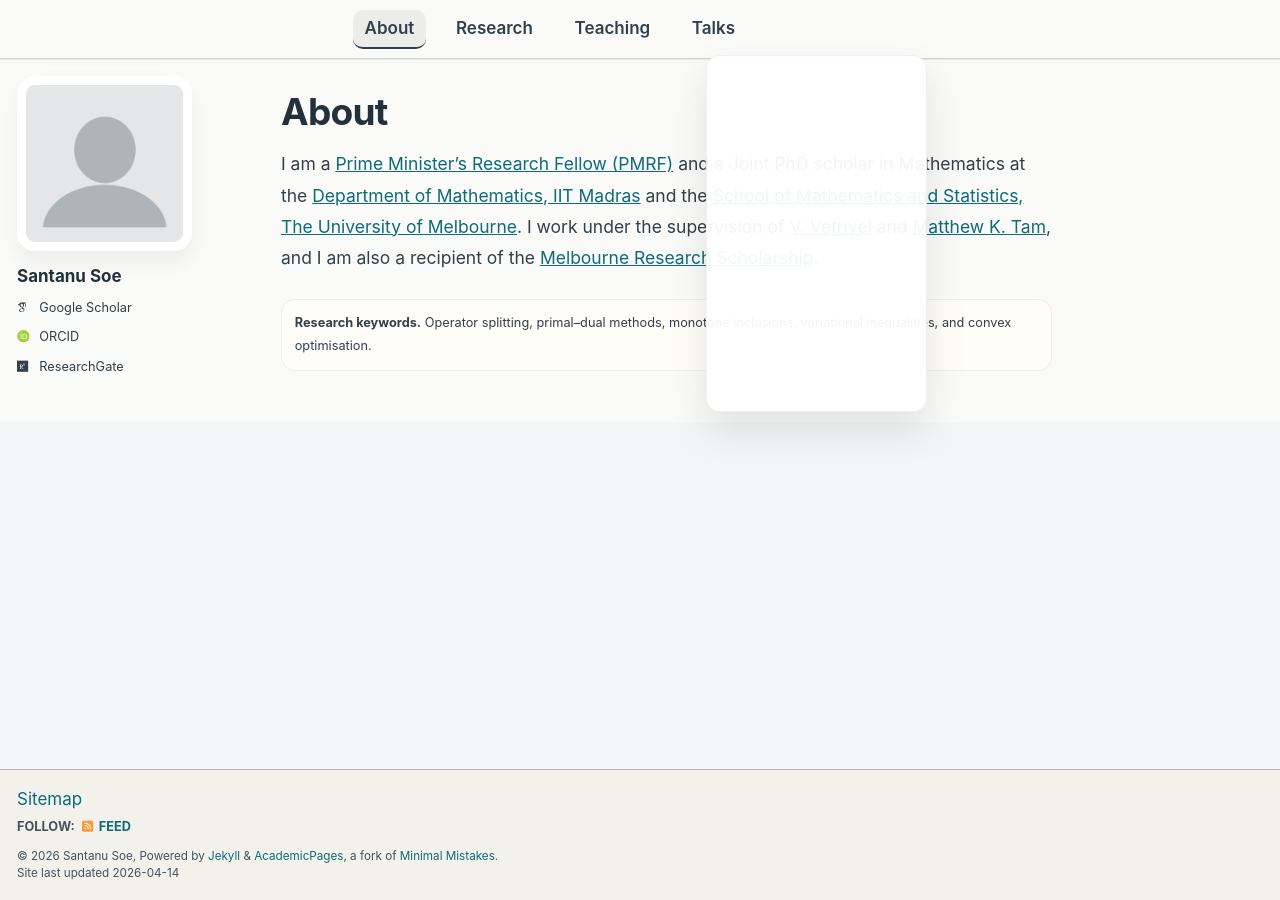
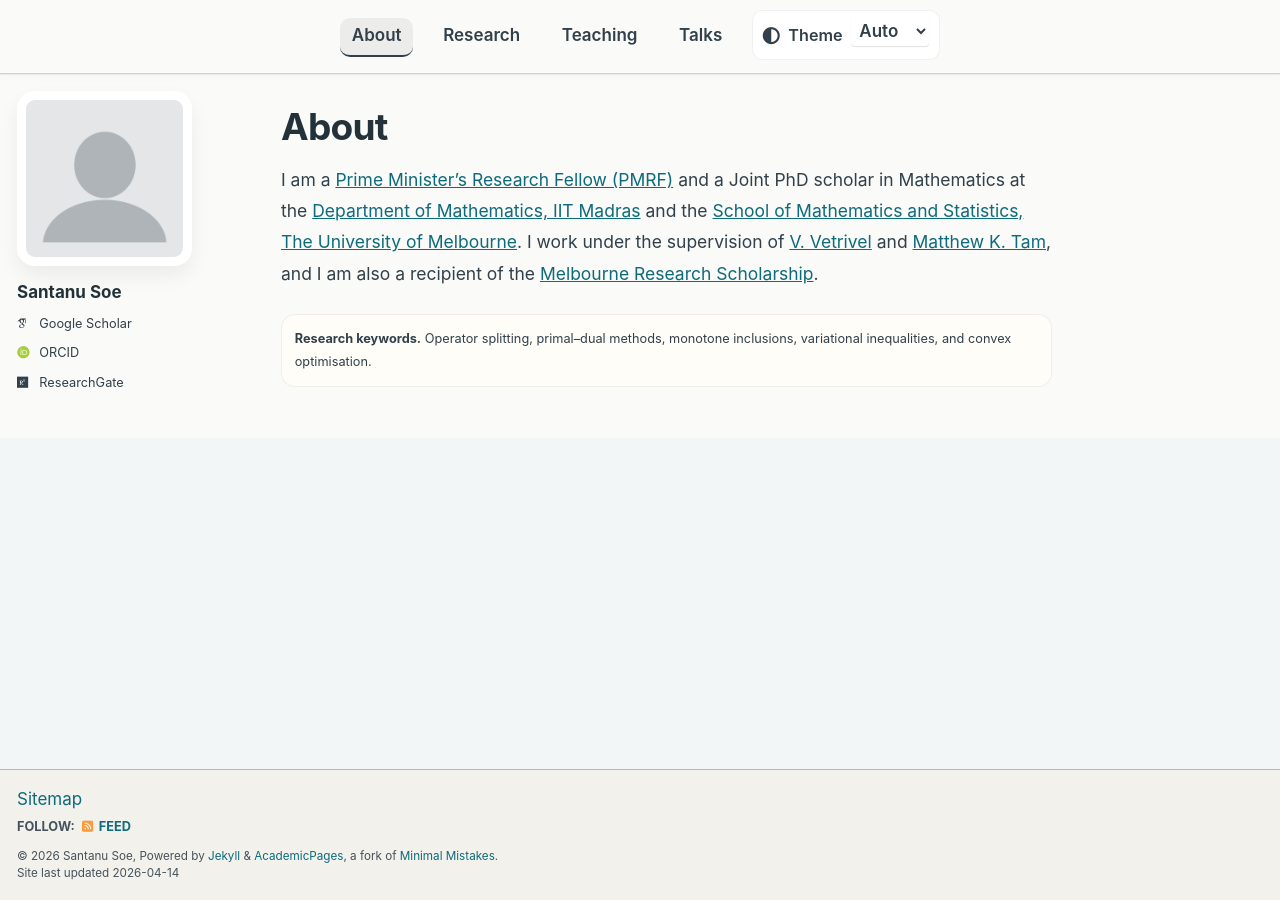
Before and after one commit to santanusoe/santanusoe.github.io, a Jekyll site: the page built from _pages/about.md, in a window 1280 px wide. Built offline with Jekyll 4.4.1, drawn with Linux system fonts in a browser that asks for light colours; some web fonts are replaced; a script bundle is joined from its source files by our own code; library files that are not in the unit come from our copies.

Commit message:
Replace broken theme dropdown with simple time-of-day selector

```diff
--- a/_includes/footer/custom.html
+++ b/_includes/footer/custom.html
@@ -18,17 +18,23 @@
 <script>
   (() => {
     const THEME_STORAGE_KEY = 'theme-preference';
-    const themeLabels = { auto: 'Auto', dawn: 'Dawn', day: 'Day', dusk: 'Dusk', night: 'Night' };
-    const themeIcons = { auto: 'fa-circle-half-stroke', dawn: 'fa-sun', day: 'fa-sun', dusk: 'fa-cloud-sun', night: 'fa-moon' };
-    const themeColors = { dawn: '#fbf2e8', day: '#fafaf8', dusk: '#1b2231', night: '#0f151a' };
-
+    const themeIcons = {
+      auto: 'fa-circle-half-stroke',
+      dawn: 'fa-sun',
+      day: 'fa-sun',
+      dusk: 'fa-cloud-sun',
+      night: 'fa-moon'
+    };
+    const themeColors = {
+      dawn: '#fbf2e8',
+      day: '#fafaf8',
+      dusk: '#1b2231',
+      night: '#0f151a'
+    };
+    const validThemes = ['auto', 'dawn', 'day', 'dusk', 'night'];
     const root = document.documentElement;
-    const themeToggle = document.getElementById('theme-toggle');
-    const themeButton = themeToggle ? themeToggle.querySelector('.theme-switcher__button') : null;
-    const themeMenu = themeToggle ? themeToggle.querySelector('.theme-switcher__menu') : null;
-    const themeValue = document.getElementById('theme-value');
+    const themeSelect = document.getElementById('theme-select');
     const themeIcon = document.getElementById('theme-icon');
-    const themeOptions = themeMenu ? Array.from(themeMenu.querySelectorAll('[data-theme-choice]')) : [];
     const prefetched = new Set();
 
     const getAutoTheme = () => {
@@ -41,16 +47,6 @@
 
     const resolveTheme = (preference) => preference === 'auto' ? getAutoTheme() : preference;
 
-    const readPreference = () => {
-      const preference = root.dataset.themePreference;
-      if (preference && themeLabels[preference]) return preference;
-      try {
-        const savedPreference = window.localStorage.getItem(THEME_STORAGE_KEY);
-        if (savedPreference && themeLabels[savedPreference]) return savedPreference;
-      } catch (_) {}
-      return 'auto';
-    };
-
     const updateThemeMeta = (theme) => {
       const metaTheme = document.querySelector('meta[name="theme-color"]');
       if (metaTheme) {
@@ -58,48 +54,44 @@
       }
     };
 
-    const updateThemeUI = (preference, resolvedTheme) => {
-      if (themeValue) themeValue.textContent = themeLabels[preference] || themeLabels.auto;
+    const updateThemeUI = (preference) => {
+      if (themeSelect) {
+        themeSelect.value = preference;
+      }
       if (themeIcon) {
-        const iconClass = themeIcons[preference] || themeIcons.auto;
-        themeIcon.className = 'fa-solid ' + iconClass;
-        themeIcon.setAttribute('title', preference === 'auto' ? 'Theme: Auto (' + (themeLabels[resolvedTheme] || resolvedTheme) + ')' : 'Theme: ' + (themeLabels[preference] || preference));
+        themeIcon.className = 'fa-solid ' + (themeIcons[preference] || themeIcons.auto);
       }
-      themeOptions.forEach((option) => {
-        const isActive = option.dataset.themeChoice === preference;
-        option.classList.toggle('is-active', isActive);
-        option.setAttribute('aria-checked', isActive ? 'true' : 'false');
-      });
     };
 
     const applyTheme = (preference, persist = true) => {
-      const normalizedPreference = themeLabels[preference] ? preference : 'auto';
+      const normalizedPreference = validThemes.includes(preference) ? preference : 'auto';
       const resolvedTheme = resolveTheme(normalizedPreference);
       root.dataset.themePreference = normalizedPreference;
       root.dataset.theme = resolvedTheme;
       updateThemeMeta(resolvedTheme);
-      updateThemeUI(normalizedPreference, resolvedTheme);
+      updateThemeUI(normalizedPreference);
       if (persist) {
-        try { window.localStorage.setItem(THEME_STORAGE_KEY, normalizedPreference); } catch (_) {}
+        try {
+          window.localStorage.setItem(THEME_STORAGE_KEY, normalizedPreference);
+        } catch (_) {}
       }
     };
 
-    const openThemeMenu = () => {
-      if (!themeToggle || !themeButton || !themeMenu) return;
-      themeToggle.classList.add('is-open');
-      themeMenu.hidden = false;
-      themeButton.setAttribute('aria-expanded', 'true');
-    };
-
-    const closeThemeMenu = () => {
-      if (!themeToggle || !themeButton || !themeMenu) return;
-      themeToggle.classList.remove('is-open');
-      themeMenu.hidden = true;
-      themeButton.setAttribute('aria-expanded', 'false');
+    const readPreference = () => {
+      const current = root.dataset.themePreference;
+      if (current && validThemes.includes(current)) return current;
+      try {
+        const savedPreference = window.localStorage.getItem(THEME_STORAGE_KEY);
+        if (savedPreference && validThemes.includes(savedPreference)) return savedPreference;
+      } catch (_) {}
+      return 'auto';
     };
 
     const isInternalNavigation = (url) =>
-      url.origin === window.location.origin && !url.hash && !url.href.startsWith('mailto:') && !url.href.startsWith('tel:');
+      url.origin === window.location.origin &&
+      !url.hash &&
+      !url.href.startsWith('mailto:') &&
+      !url.href.startsWith('tel:');
 
     const prefetchPage = (href) => {
       if (!href || prefetched.has(href)) return;
@@ -123,28 +115,16 @@
 
     applyTheme(readPreference(), false);
 
-    if (themeButton && themeMenu) {
-      themeButton.addEventListener('click', () => { themeMenu.hidden ? openThemeMenu() : closeThemeMenu(); });
-      themeOptions.forEach((option) => {
-        option.addEventListener('click', () => {
-          applyTheme(option.dataset.themeChoice || 'auto');
-          closeThemeMenu();
-          themeButton.focus();
-        });
-      });
-      document.addEventListener('click', (event) => {
-        if (!themeToggle.contains(event.target)) closeThemeMenu();
-      });
-      document.addEventListener('keydown', (event) => {
-        if (event.key === 'Escape') {
-          closeThemeMenu();
-          themeButton.focus();
-        }
+    if (themeSelect) {
+      themeSelect.addEventListener('change', (event) => {
+        applyTheme(event.target.value || 'auto');
       });
     }
 
     window.setInterval(() => {
-      if (readPreference() === 'auto') applyTheme('auto', false);
+      if (readPreference() === 'auto') {
+        applyTheme('auto', false);
+      }
     }, 60000);
 
     document.addEventListener('mouseover', (event) => queuePrefetch(event.target.closest('a[href]')), { passive: true });
--- a/_includes/head/custom.html
+++ b/_includes/head/custom.html
@@ -66,14 +66,13 @@
     --nav-text: #31404a;
     --nav-hover-bg: rgba(0, 0, 0, 0.045);
     --nav-selected-bg: rgba(0, 0, 0, 0.06);
-    --card-bg: rgba(255, 255, 255, 0.94);
+    --card-bg: rgba(255, 255, 255, 0.96);
     --card-border: rgba(0, 0, 0, 0.06);
     --notice-bg: #fffdf8;
     --notice-border: rgba(0, 0, 0, 0.06);
     --footer-bg: #f3f1eb;
     --footer-text: #45525c;
-    --button-shadow: 0 6px 14px rgba(0, 0, 0, 0.05);
-    --menu-shadow: 0 18px 40px rgba(0, 0, 0, 0.10);
+    --control-bg: rgba(255, 255, 255, 0.96);
   }
 
   html[data-theme="dawn"] {
@@ -94,8 +93,7 @@
     --notice-border: rgba(138, 90, 43, 0.16);
     --footer-bg: #efe4d8;
     --footer-text: #5a493b;
-    --button-shadow: 0 8px 18px rgba(96, 63, 26, 0.08);
-    --menu-shadow: 0 18px 40px rgba(96, 63, 26, 0.14);
+    --control-bg: rgba(255, 250, 244, 0.98);
   }
 
   html[data-theme="day"] {
@@ -110,14 +108,13 @@
     --nav-text: #31404a;
     --nav-hover-bg: rgba(0, 0, 0, 0.045);
     --nav-selected-bg: rgba(0, 0, 0, 0.06);
-    --card-bg: rgba(255, 255, 255, 0.94);
+    --card-bg: rgba(255, 255, 255, 0.96);
     --card-border: rgba(0, 0, 0, 0.06);
     --notice-bg: #fffdf8;
     --notice-border: rgba(0, 0, 0, 0.06);
     --footer-bg: #f3f1eb;
     --footer-text: #45525c;
-    --button-shadow: 0 6px 14px rgba(0, 0, 0, 0.05);
-    --menu-shadow: 0 18px 40px rgba(0, 0, 0, 0.10);
+    --control-bg: rgba(255, 255, 255, 0.96);
   }
 
   html[data-theme="dusk"] {
@@ -138,8 +135,7 @@
     --notice-border: rgba(255, 255, 255, 0.10);
     --footer-bg: #141a27;
     --footer-text: #c6d0e3;
-    --button-shadow: 0 8px 20px rgba(0, 0, 0, 0.22);
-    --menu-shadow: 0 18px 40px rgba(0, 0, 0, 0.28);
+    --control-bg: rgba(35, 45, 64, 0.97);
   }
 
   html[data-theme="night"] {
@@ -160,38 +156,56 @@
     --notice-border: rgba(255, 255, 255, 0.08);
     --footer-bg: #0c1115;
     --footer-text: #c2ced7;
-    --button-shadow: 0 8px 20px rgba(0, 0, 0, 0.18);
-    --menu-shadow: 0 18px 40px rgba(0, 0, 0, 0.30);
+    --control-bg: #172028;
   }
 
   html[data-theme] body { background: var(--site-bg); color: var(--site-text); }
-  html[data-theme] .masthead { background: var(--masthead-bg); border-bottom-color: var(--masthead-border); box-shadow: 0 2px 8px rgba(0,0,0,.02); }
-  html[data-theme] .site-nav-links__item a,
-  html[data-theme] .theme-switcher__button { color: var(--nav-text); }
+  html[data-theme] .masthead { background: var(--masthead-bg); border-bottom-color: var(--masthead-border); }
+  html[data-theme] .site-nav-links__item a { color: var(--nav-text); }
   html[data-theme] .site-nav-links__item a:hover,
-  html[data-theme] .site-nav-links__item a:focus-visible,
-  html[data-theme] .theme-switcher__button:hover,
-  html[data-theme] .theme-switcher__button:focus-visible { background: var(--nav-hover-bg); border-bottom-color: currentColor; box-shadow: var(--button-shadow); outline: none; }
-  html[data-theme] .site-nav-links__item.selected a { background: var(--nav-selected-bg); border-bottom-color: currentColor; }
+  html[data-theme] .site-nav-links__item a:focus-visible {
+    background: var(--nav-hover-bg);
+    border-bottom-color: currentColor;
+    outline: none;
+  }
+  html[data-theme] .site-nav-links__item.selected a {
+    background: var(--nav-selected-bg);
+    border-bottom-color: currentColor;
+  }
+
   html[data-theme] .page__title,
   html[data-theme] .page__content h2,
   html[data-theme] .compact-list__title,
   html[data-theme] .author__name { color: var(--heading-text); }
+
   html[data-theme] .page__content,
   html[data-theme] .page__content p,
   html[data-theme] .page__content li,
   html[data-theme] .compact-list__meta,
   html[data-theme] .author__urls a,
   html[data-theme] .author__urls li { color: var(--site-text); }
+
   html[data-theme] a { color: var(--link-color); }
   html[data-theme] a:hover,
   html[data-theme] a:focus-visible { color: var(--link-hover); }
+
   html[data-theme] .notice--primary,
   html[data-theme] .notice--info,
   html[data-theme] .notice--success,
-  html[data-theme] .notice--warning { background: var(--notice-bg); border-color: var(--notice-border); color: var(--site-text); box-shadow: none; }
-  html[data-theme] .archive__item { background: var(--card-bg); border-color: var(--card-border); box-shadow: none; }
-  html[data-theme] .archive__item:hover { border-color: var(--card-border); box-shadow: var(--button-shadow); }
+  html[data-theme] .notice--warning {
+    background: var(--notice-bg);
+    border-color: var(--notice-border);
+    color: var(--site-text);
+    box-shadow: none;
+  }
+
+  html[data-theme] .archive__item {
+    background: var(--card-bg);
+    border-color: var(--card-border);
+    box-shadow: none;
+  }
+
+  html[data-theme] .archive__item:hover { border-color: var(--card-border); }
   html[data-theme] .pub-item,
   html[data-theme] .compact-list__item,
   html[data-theme] .page__content h2 { border-bottom-color: var(--card-border); }
@@ -200,47 +214,65 @@
   html[data-theme] .page__footer footer { background: var(--footer-bg); color: var(--footer-text); }
   html[data-theme] .page__footer a { color: var(--link-color); }
 
-  .theme-switcher { position: relative; }
-  .theme-switcher__button {
-    display: inline-flex; align-items: center; justify-content: center; gap: .46rem; min-height: auto; padding: .34rem .7rem;
-    border-radius: 10px; font-weight: 600; border: 0; border-bottom: 2px solid transparent; background: transparent;
-    cursor: pointer; font: inherit; line-height: 1.2;
-    transition: background-color .14s ease,border-color .14s ease,color .14s ease,box-shadow .18s ease,transform .18s ease;
+  .theme-switcher__control {
+    display: inline-flex;
+    align-items: center;
+    gap: .5rem;
+    padding: .28rem .58rem;
+    border-radius: 10px;
+    border: 1px solid var(--card-border);
+    background: var(--control-bg);
+    color: var(--nav-text);
+    cursor: pointer;
   }
-  .theme-switcher__button:focus-visible { transform: translateY(-1px); }
-  .theme-switcher__label { font-size: .95rem; }
-  .theme-switcher__value { font-size: .86rem; opacity: .86; }
-  .theme-switcher__caret { font-size: .78rem; opacity: .7; transition: transform .18s ease; }
-  .theme-switcher.is-open .theme-switcher__caret { transform: rotate(180deg); }
-  .theme-switcher__menu {
-    position: absolute; top: calc(100% + .55rem); right: 0; z-index: 60; min-width: 13rem; padding: .38rem;
-    display: grid; gap: .22rem; background: var(--card-bg); border: 1px solid var(--card-border); border-radius: 14px; box-shadow: var(--menu-shadow);
+
+  .theme-switcher__label {
+    font-size: .95rem;
+    font-weight: 600;
+    color: var(--nav-text);
   }
-  .theme-switcher__option {
-    width: 100%; padding: .58rem .72rem; display: grid; gap: .06rem; text-align: left; border: 0; border-radius: 10px;
-    background: transparent; color: var(--site-text); cursor: pointer; font: inherit;
+
+  .theme-switcher__select {
+    border: 0;
+    background: transparent;
+    color: var(--nav-text);
+    font: inherit;
+    font-weight: 600;
+    padding-right: .15rem;
+    min-width: 4.6rem;
+    cursor: pointer;
   }
-  .theme-switcher__option:hover,
-  .theme-switcher__option:focus-visible { background: var(--nav-hover-bg); outline: none; }
-  .theme-switcher__option.is-active { background: var(--nav-selected-bg); }
-  .theme-switcher__option-label { font-size: .95rem; font-weight: 600; color: var(--heading-text); }
-  .theme-switcher__option-meta { font-size: .8rem; color: var(--muted-text); }
+
+  .theme-switcher__select:focus {
+    outline: none;
+  }
+
+  .theme-switcher__select option {
+    color: #111;
+    background: #fff;
+  }
 
   @media (max-width: 768px) {
     .site-nav-links__toggle { display: block !important; }
-    .theme-switcher { width: 100%; }
-    .theme-switcher__button {
-      width: 100%; min-height: 2.55rem; justify-content: center; padding: .42rem .72rem; font-size: 1rem;
-      border: 1px solid var(--card-border); border-bottom: 1px solid var(--card-border); border-radius: 12px; background: var(--card-bg); box-shadow: none;
+    .theme-switcher {
+      width: 100%;
     }
-    .theme-switcher__menu { position: static; min-width: 100%; margin-top: .38rem; box-shadow: none; }
+
+    .theme-switcher__control {
+      width: 100%;
+      justify-content: center;
+      min-height: 2.55rem;
+      padding: .42rem .72rem;
+      border-radius: 12px;
+    }
   }
 
   @media (prefers-reduced-motion: reduce) {
     .site-nav-links__item a,
-    .theme-switcher__button,
-    .theme-switcher__caret,
-    .theme-switcher__option { transform: none !important; transition: none !important; box-shadow: none !important; }
+    .theme-switcher__control,
+    .theme-switcher__select {
+      transition: none !important;
+    }
   }
 </style>
 
--- a/_includes/masthead.html
+++ b/_includes/masthead.html
@@ -15,40 +15,17 @@
             </li>
           {% endfor %}
           <li id="theme-toggle" class="site-nav-links__item site-nav-links__toggle theme-switcher">
-            <button
-              type="button"
-              class="theme-switcher__button"
-              aria-haspopup="true"
-              aria-expanded="false"
-              aria-controls="theme-menu"
-            >
+            <label class="theme-switcher__control" for="theme-select">
               <i id="theme-icon" class="fa-solid fa-circle-half-stroke" aria-hidden="true"></i>
               <span class="theme-switcher__label">Theme</span>
-              <span id="theme-value" class="theme-switcher__value">Auto</span>
-              <i class="fa-solid fa-chevron-down theme-switcher__caret" aria-hidden="true"></i>
-            </button>
-            <div id="theme-menu" class="theme-switcher__menu" role="menu" hidden>
-              <button type="button" class="theme-switcher__option" data-theme-choice="auto" role="menuitemradio" aria-checked="true">
-                <span class="theme-switcher__option-label">Auto</span>
-                <span class="theme-switcher__option-meta">Match local time</span>
-              </button>
-              <button type="button" class="theme-switcher__option" data-theme-choice="dawn" role="menuitemradio" aria-checked="false">
-                <span class="theme-switcher__option-label">Dawn</span>
-                <span class="theme-switcher__option-meta">Early morning</span>
-              </button>
-              <button type="button" class="theme-switcher__option" data-theme-choice="day" role="menuitemradio" aria-checked="false">
-                <span class="theme-switcher__option-label">Day</span>
-                <span class="theme-switcher__option-meta">Bright and clean</span>
-              </button>
-              <button type="button" class="theme-switcher__option" data-theme-choice="dusk" role="menuitemradio" aria-checked="false">
-                <span class="theme-switcher__option-label">Dusk</span>
-                <span class="theme-switcher__option-meta">Warm twilight</span>
-              </button>
-              <button type="button" class="theme-switcher__option" data-theme-choice="night" role="menuitemradio" aria-checked="false">
-                <span class="theme-switcher__option-label">Night</span>
-                <span class="theme-switcher__option-meta">Dark focus mode</span>
-              </button>
-            </div>
+              <select id="theme-select" class="theme-switcher__select" aria-label="Choose theme">
+                <option value="auto">Auto</option>
+                <option value="dawn">Dawn</option>
+                <option value="day">Day</option>
+                <option value="dusk">Dusk</option>
+                <option value="night">Night</option>
+              </select>
+            </label>
           </li>
         </ul>
       </nav>
```
Also changed, not shown: other parts of _includes/head/custom.html (+2 -2 lines).
